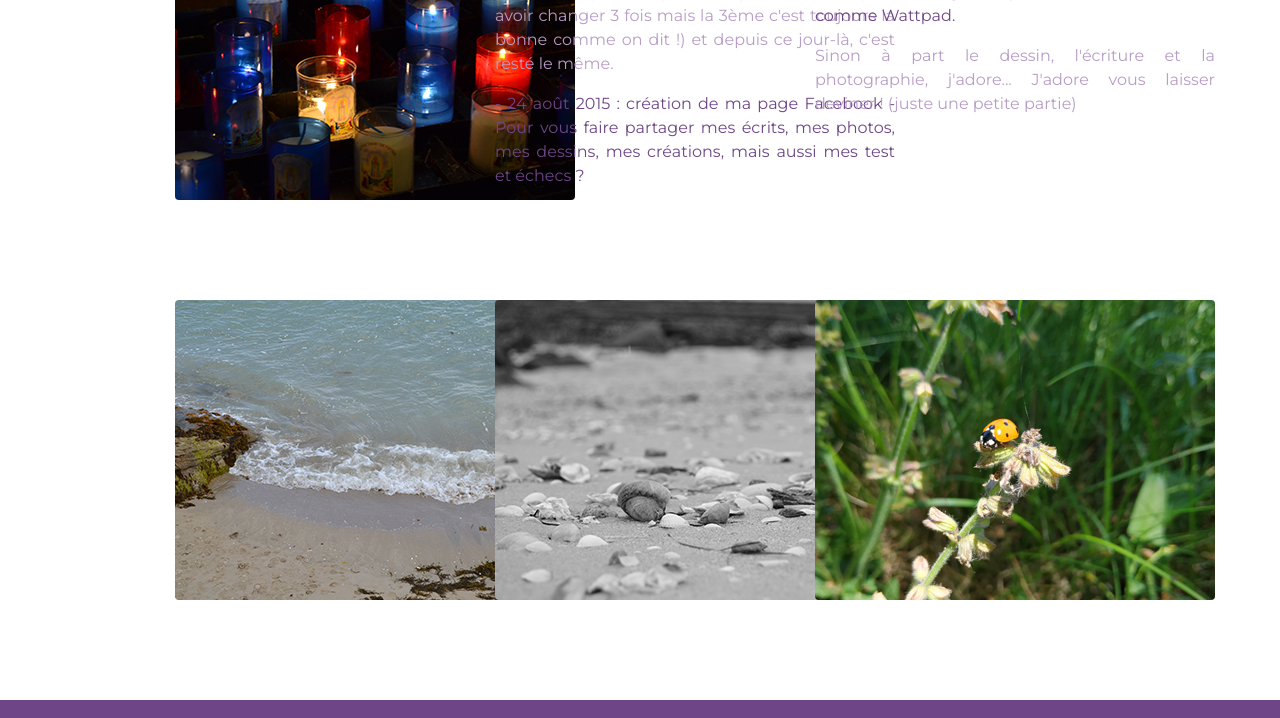
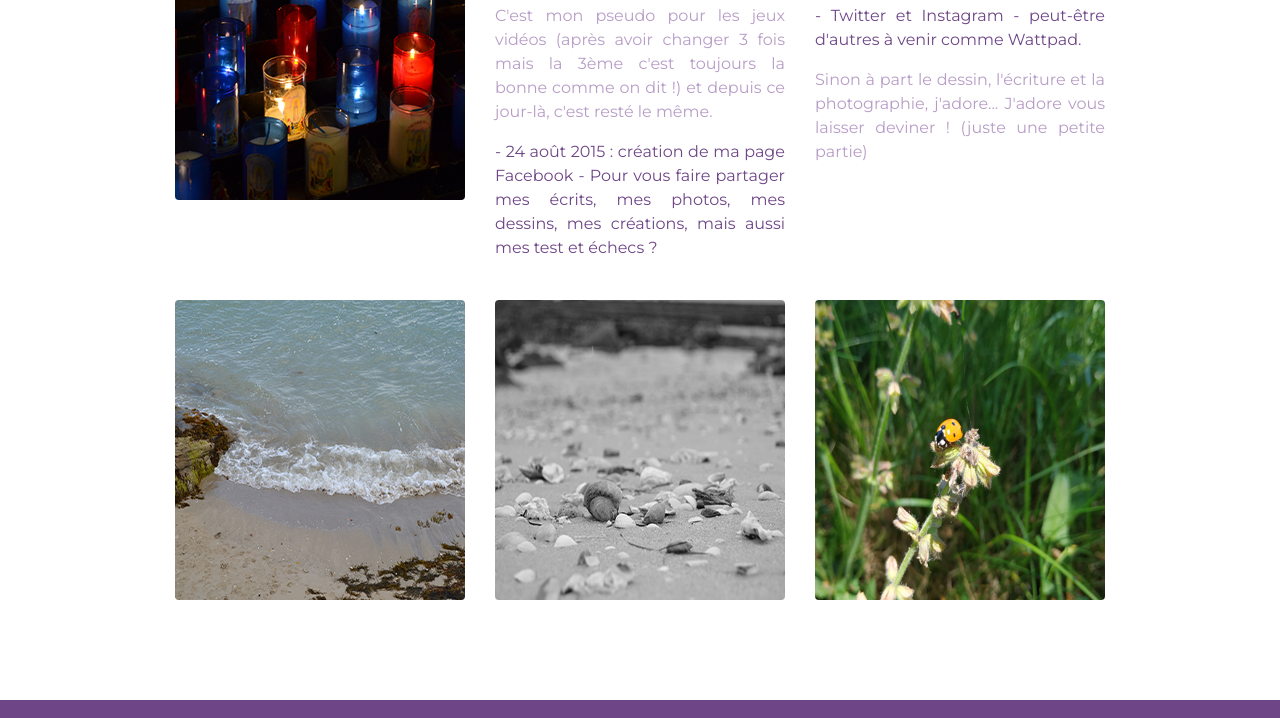
Before and after one commit to Chloe-lebaillif/projetfr, a plain HTML site: page propos.html in a window 1280 px wide. Shown: the part 498-1216 px from the top of the page. Drawn offline with nearby package versions, Linux system fonts and the light colour scheme.

Commit message:
modif a propos responsive

```diff
--- a/propos.html
+++ b/propos.html
@@ -83,7 +83,7 @@
       <div class="container-fluid justify-content-center">
           <div class="row justify-content-center">
               <div class="col-12 col-lg-3">
-                <img src="bougie.jpg" class="rounded" alt="...">
+                <img src="bougie.jpg" class="rounded img-fluid" alt="...">
               </div>
               <div class="col-12 col-lg-3 mt-3">
                   <p class="propos">Je suis Chloé sous le pseudo "Chloé MlleZombie" ou "MlleZombie" d'où mes initiales "CMZ".</p>
@@ -104,13 +104,13 @@
       <div class="container-fluid">
         <div class="row justify-content-center">
           <div class="col-12 col-lg-3">
-            <img src="mer.jpg" class="rounded" alt="...">
+            <img src="mer.jpg" class="rounded img-fluid" alt="...">
           </div>
           <div class="col-12 col-lg-3">
-            <img src="coquillages.jpg" class="rounded" alt="...">
+            <img src="coquillages.jpg" class="rounded img-fluid" alt="...">
           </div>
           <div class="col-12 col-lg-3">
-            <img src="coccinelle.jpg" class="rounded" alt="...">
+            <img src="coccinelle.jpg" class="rounded img-fluid" alt="...">
           </div>
         </div>
       </div>
--- a/style.css
+++ b/style.css
@@ -80,8 +80,13 @@ h5 {
 
 .propos {
     text-align: justify;
-    width: 400px;
 }
+
+@media (max-width: 900px) {
+    .propos {
+        width: 400px;
+    }
+  }
 
 
 /*Bas de page*/
```
